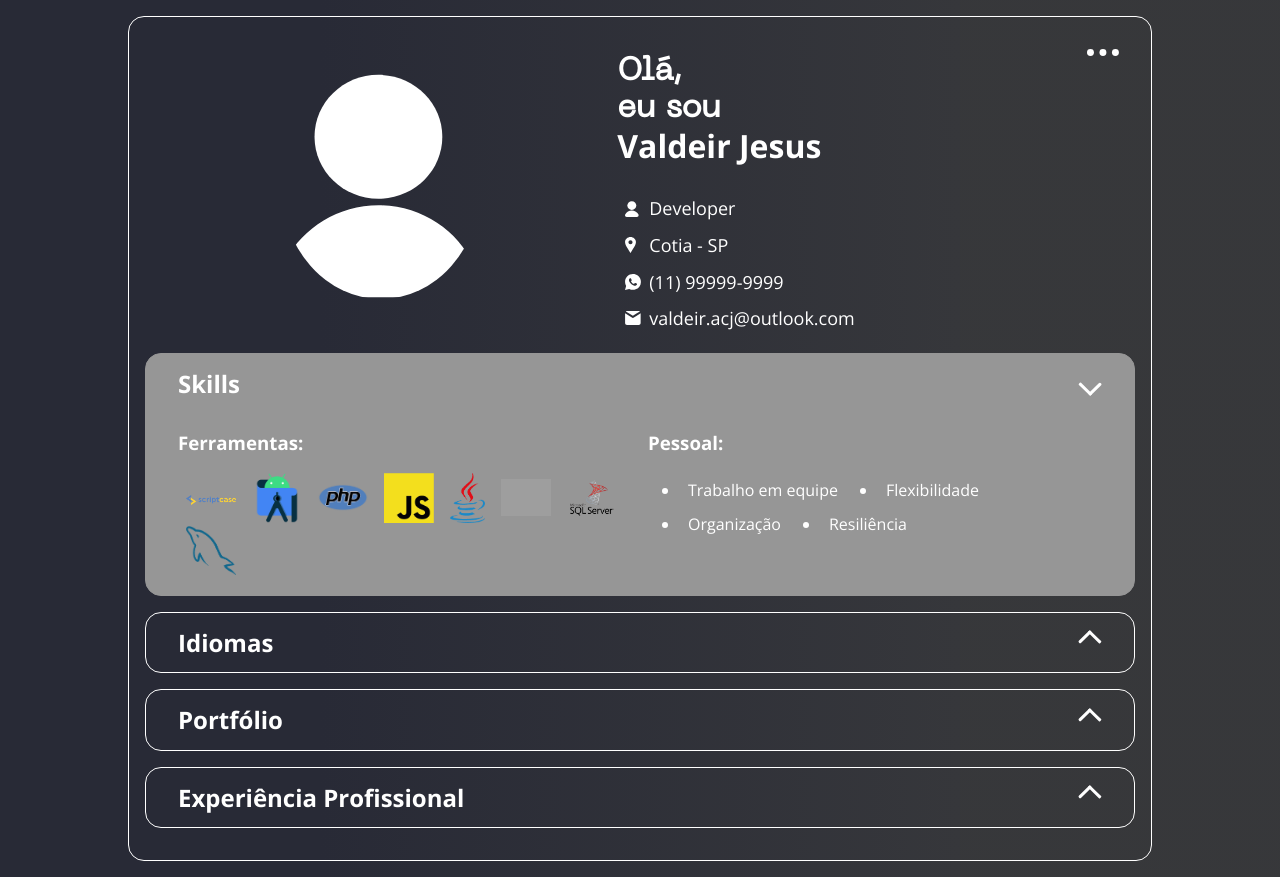
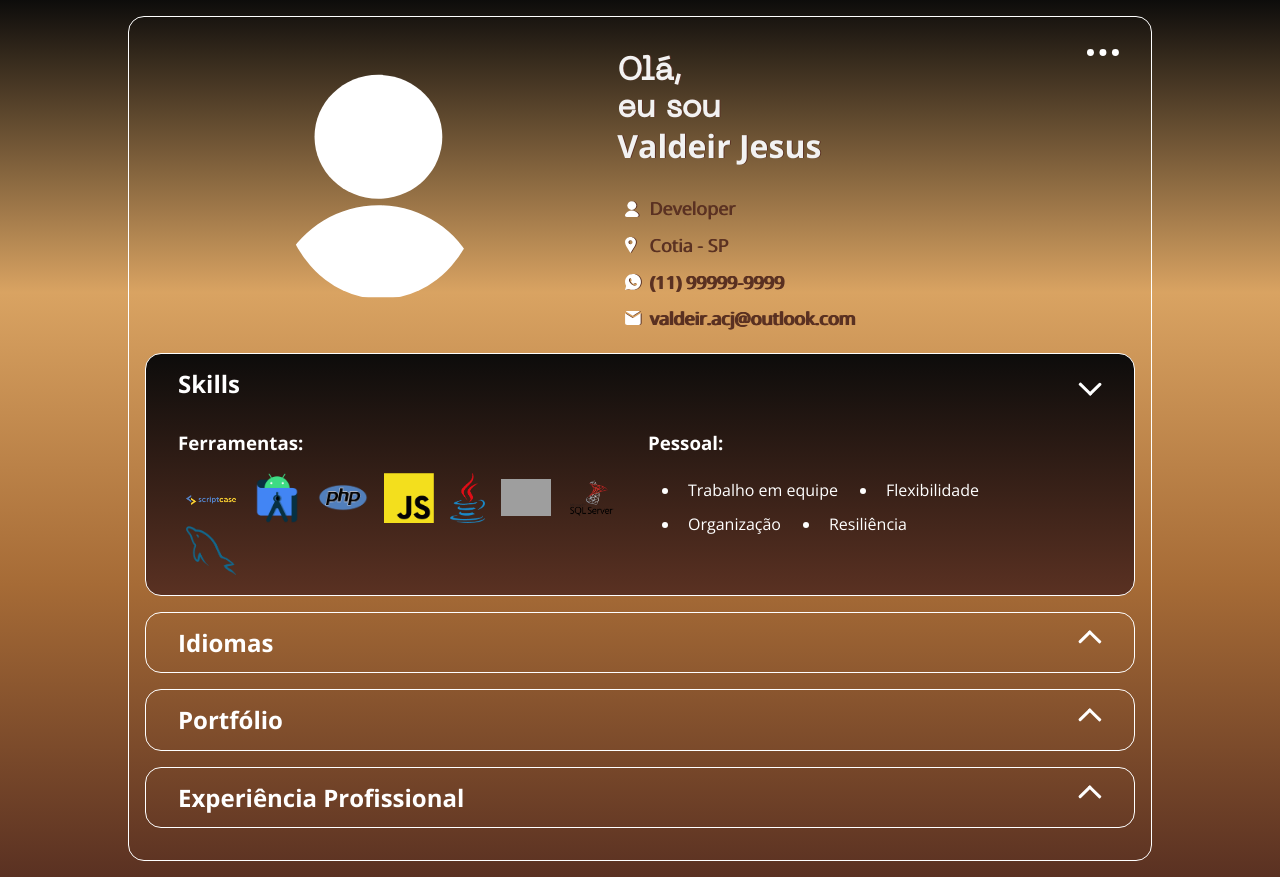
Before and after one commit to VDR-ACJ/Portifolio, a plain HTML site: page index.html in a window 1280 px wide. Drawn offline with nearby package versions, Linux system fonts and the light colour scheme; grey boxes are pictures that could not be loaded.

Commit message:
Teste cores layout terra

```diff
--- a/assets/css/acordeon.css
+++ b/assets/css/acordeon.css
@@ -9,10 +9,16 @@
 }
 .acordeon.open,
 .acordeon:hover{
+    /*background-color: #F2584B;
+    border-color: #A63C3C;*/
+    background: linear-gradient(#0D0C0B,#5A3122);
+}
+/*
+.acordeon:hover{
     background-color: #969696;
     border-color: #969696;
-
 }
+*/
 /*.acordeon:hover{
     background-color: #55569e;
     border-color: #55569e;
--- a/assets/css/global.css
+++ b/assets/css/global.css
@@ -9,13 +9,11 @@
 
 body{
     color: #fff;
-    /*background: rgb(255,255,255);
-    background: linear-gradient(266deg, rgba(255,255,255,0.8856136204481793) 0%, rgba(162,162,166,1) 30%, rgba(0,0,0,0.8996192226890756) 100%);*/
-
-    background: linear-gradient(90deg, rgb(40 42 54 / 118%) 25%, rgba(54,55,59,1) 75%, rgba(32,33,36,0.8996192226890756) 50%);
+    background:linear-gradient(#0D0C0B,#D9A362,#A66B36,#5A3122);
 }
 a{
-    color:#fff;
+    color: #5A3122;
+    filter: drop-shadow(1px 0px 0px #5A3122);
     text-decoration: none;
 }
 a:hover{
--- a/assets/css/header.css
+++ b/assets/css/header.css
@@ -26,6 +26,8 @@
 .header .title{
     font-family: 'Neue Machina';
     text-align: center;
+    color:#F2F2F2;
+    filter: drop-shadow(1px 0px 0px #5A3122);
 }
 
 .information{
@@ -40,6 +42,8 @@
     align-items: center;
     margin: .5rem;
     font-size: 1.125rem;
+    color: #5A3122;
+    filter: drop-shadow(1px 0px 0px #5A3122);
 }
 
 .information p::before{
```
